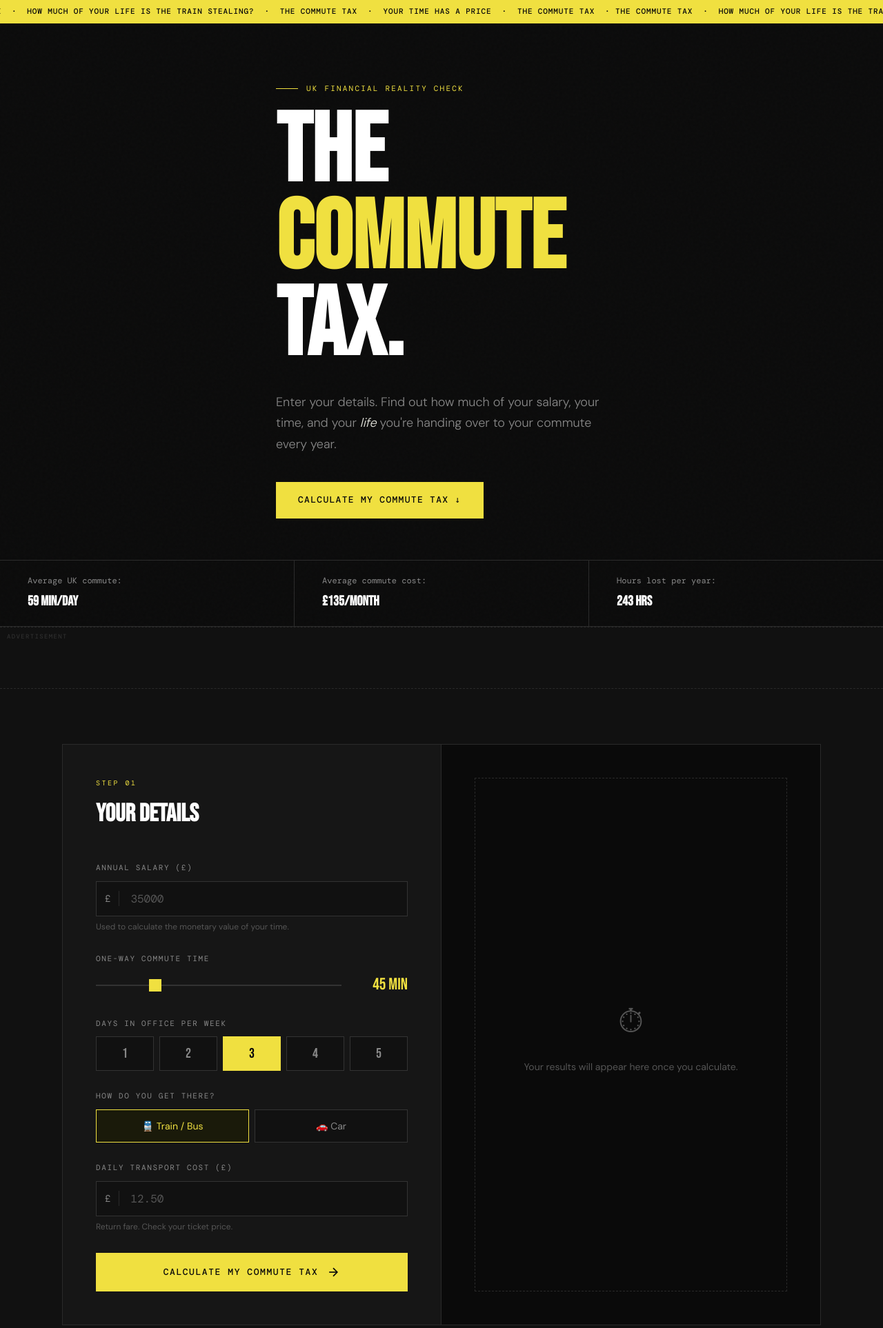
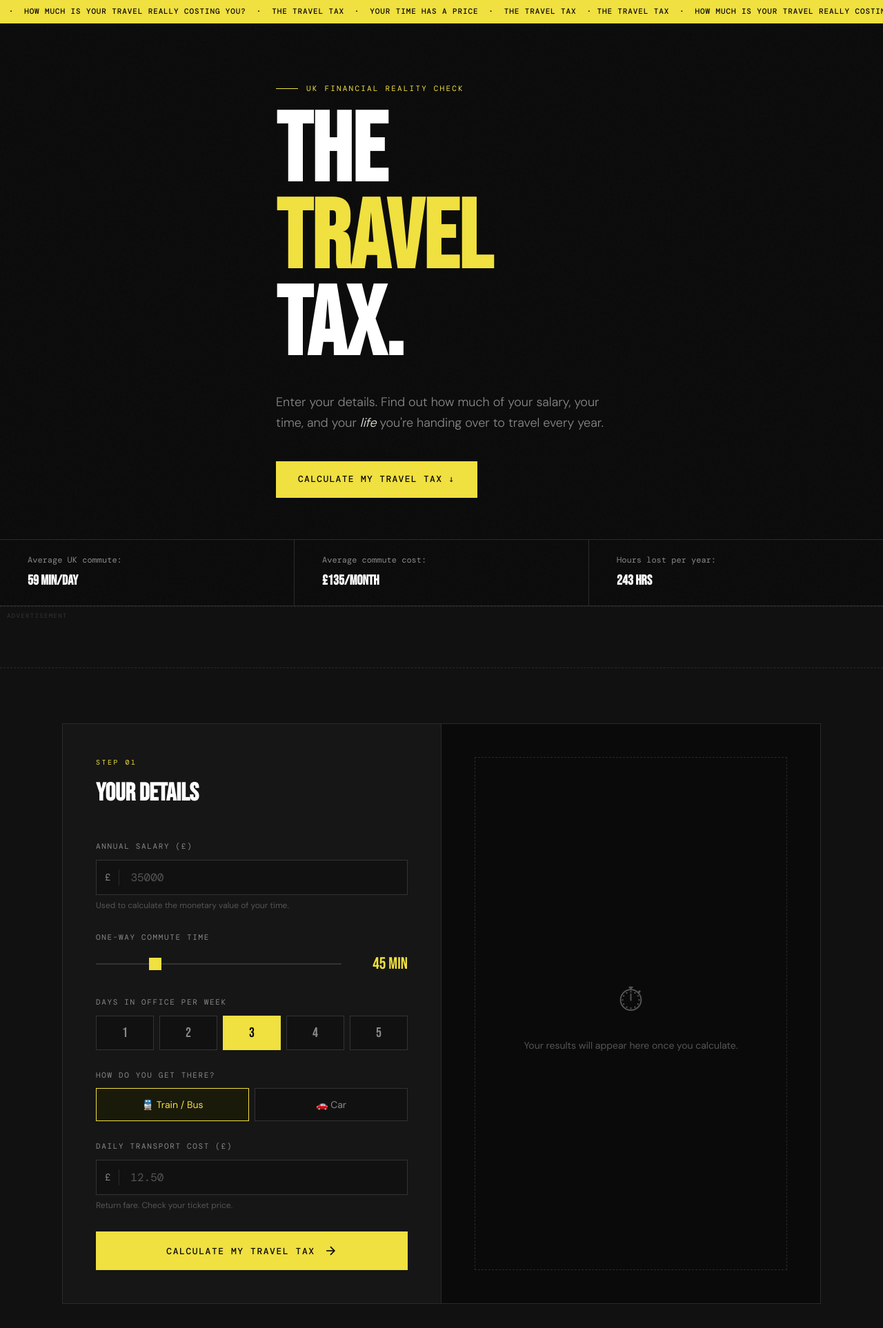
Before and after one commit to FatSpiderman23/commute-tax, a Flask app: page / in a window 1280 px wide. Shown: the top 1926 px of the page at 69% size. Run offline with Flask 3, Linux system fonts and the light colour scheme.

Commit message:
Rebrand to The Travel Tax

```diff
--- a/static/js/main.js
+++ b/static/js/main.js
@@ -1,5 +1,5 @@
 /* =============================================
-   THE COMMUTE TAX — main.js
+   THE TRAVEL TAX — main.js
    ============================================= */
 
 let selectedDays = 3;
@@ -158,7 +158,7 @@ function shareARMetric(index) {
   const metric = window._arMetrics[index];
   if (!metric) return;
   const text = metric.shareText(window._arHours, window._arHourlyRate, window._arTransportCost);
-  const fullText = `${text}\n\nCalculate your own Commute Tax 👇\nhttps://thecommutetax.co.uk`;
+  const fullText = `${text}\n\nCalculate your own Travel Tax 👇\nhttps://traveltax.co.uk`;
   window.open(`https://twitter.com/intent/tweet?text=${encodeURIComponent(fullText)}`, "_blank");
 }
 
@@ -168,7 +168,7 @@ function shareAllAR() {
   const lines = window._arMetrics.slice(0, 3).map(m =>
     `• ${m.icon} ${m.shareText(window._arHours, window._arHourlyRate, window._arTransportCost)}`
   ).join('\n');
-  const text = `My ${hours} commute hours this year could have been used to:\n\n${lines}\n\nInstead I commuted. Calculate yours 👇\nhttps://thecommutetax.co.uk`;
+  const text = `My ${hours} commute hours this year could have been used to:\n\n${lines}\n\nInstead I commuted. Calculate yours 👇\nhttps://traveltax.co.uk`;
   window.open(`https://twitter.com/intent/tweet?text=${encodeURIComponent(text)}`, "_blank");
 }
 
@@ -238,7 +238,7 @@ async function runCalculation() {
   } catch (err) {
     showToast("Something went wrong. Please try again.");
   } finally {
-    btn.querySelector("span").textContent = "Calculate My Commute Tax";
+    btn.querySelector("span").textContent = "Calculate My Travel Tax";
     btn.disabled = false;
   }
 }
@@ -290,8 +290,8 @@ function nudgeCard(title, desc, link, cta) {
 
 function shareToTwitter() {
   if (!lastResult) return;
-  const text = `I spend ${lastResult.pct_waking_life}% of my waking life commuting — that's ${fmt(lastResult.total_yearly_cost)} a year I'll never get back. Find out your Commute Tax 👇`;
-  window.open(`https://twitter.com/intent/tweet?text=${encodeURIComponent(text)}&url=${encodeURIComponent("https://thecommutetax.co.uk")}`, "_blank");
+  const text = `I spend ${lastResult.pct_waking_life}% of my waking life commuting — that's ${fmt(lastResult.total_yearly_cost)} a year I'll never get back. Find out your Travel Tax 👇`;
+  window.open(`https://twitter.com/intent/tweet?text=${encodeURIComponent(text)}&url=${encodeURIComponent("https://traveltax.co.uk")}`, "_blank");
 }
 
 function copyResult() {
@@ -299,7 +299,7 @@ function copyResult() {
   const arLines = (window._arMetrics || []).slice(0, 3).map(m =>
     `  ${m.icon} ${m.shareText(window._arHours, window._arHourlyRate, window._arTransportCost)}`
   ).join('\n');
-  const text = `My Commute Tax:\n• Annual cost: ${fmt(lastResult.total_yearly_cost)}\n• Hours lost/year: ${lastResult.commute_hours_yearly}h\n• % of waking life: ${lastResult.pct_waking_life}%\n• Career total: ${lastResult.career_commute_years} years\n\nInstead I could have:\n${arLines}\n\nCalculate yours: thecommutetax.co.uk`;
+  const text = `My Travel Tax:\n• Annual cost: ${fmt(lastResult.total_yearly_cost)}\n• Hours lost/year: ${lastResult.commute_hours_yearly}h\n• % of waking life: ${lastResult.pct_waking_life}%\n• Career total: ${lastResult.career_commute_years} years\n\nInstead I could have:\n${arLines}\n\nCalculate yours: traveltax.co.uk`;
   navigator.clipboard.writeText(text).then(() => showToast("Copied to clipboard!"));
 }
 
--- a/templates/index.html
+++ b/templates/index.html
@@ -3,7 +3,7 @@
 <head>
   <meta charset="UTF-8" />
   <meta name="viewport" content="width=device-width, initial-scale=1.0" />
-  <title>The Commute Tax — How Much Is Your Commute Really Costing You?</title>
+  <title>The Travel Tax — How Much Is Your Commute Really Costing You?</title>
   <meta name="description" content="Find out the real cost of your commute in money, time, and life. UK commute calculator." />
   <link rel="preconnect" href="https://fonts.googleapis.com">
   <link href="https://fonts.googleapis.com/css2?family=Bebas+Neue&family=DM+Mono:wght@400;500&family=DM+Sans:wght@300;400;500&display=swap" rel="stylesheet">
@@ -16,14 +16,14 @@
   <header class="hero">
     <div class="hero-noise"></div>
     <div class="ticker-tape">
-      <span>THE COMMUTE TAX &nbsp;·&nbsp; HOW MUCH OF YOUR LIFE IS THE TRAIN STEALING? &nbsp;·&nbsp; THE COMMUTE TAX &nbsp;·&nbsp; YOUR TIME HAS A PRICE &nbsp;·&nbsp; THE COMMUTE TAX &nbsp;·&nbsp;</span>
-      <span aria-hidden="true">THE COMMUTE TAX &nbsp;·&nbsp; HOW MUCH OF YOUR LIFE IS THE TRAIN STEALING? &nbsp;·&nbsp; THE COMMUTE TAX &nbsp;·&nbsp; YOUR TIME HAS A PRICE &nbsp;·&nbsp; THE COMMUTE TAX &nbsp;·&nbsp;</span>
+      <span>THE TRAVEL TAX &nbsp;·&nbsp; HOW MUCH IS YOUR TRAVEL REALLY COSTING YOU? &nbsp;·&nbsp; THE TRAVEL TAX &nbsp;·&nbsp; YOUR TIME HAS A PRICE &nbsp;·&nbsp; THE TRAVEL TAX &nbsp;·&nbsp;</span>
+      <span aria-hidden="true">THE TRAVEL TAX &nbsp;·&nbsp; HOW MUCH IS YOUR TRAVEL REALLY COSTING YOU? &nbsp;·&nbsp; THE TRAVEL TAX &nbsp;·&nbsp; YOUR TIME HAS A PRICE &nbsp;·&nbsp; THE TRAVEL TAX &nbsp;·&nbsp;</span>
     </div>
     <div class="hero-content">
       <p class="hero-eyebrow">UK Financial Reality Check</p>
-      <h1 class="hero-title">The<br><em>Commute</em><br>Tax.</h1>
-      <p class="hero-sub">Enter your details. Find out how much of your salary, your time, and your <em>life</em> you're handing over to your commute every year.</p>
-      <a href="#calculator" class="cta-btn">Calculate My Commute Tax ↓</a>
+      <h1 class="hero-title">The<br><em>Travel</em><br>Tax.</h1>
+      <p class="hero-sub">Enter your details. Find out how much of your salary, your time, and your <em>life</em> you're handing over to travel every year.</p>
+      <a href="#calculator" class="cta-btn">Calculate My Travel Tax ↓</a>
     </div>
     <div class="hero-stat-strip">
       <div class="stat-pill">Average UK commute: <strong>59 min/day</strong></div>
@@ -125,7 +125,7 @@
           </div>
         </div>
         <button class="calculate-btn" id="calculateBtn">
-          <span>Calculate My Commute Tax</span>
+          <span>Calculate My Travel Tax</span>
           <svg width="20" height="20" viewBox="0 0 24 24" fill="none" stroke="currentColor" stroke-width="2"><line x1="5" y1="12" x2="19" y2="12"/><polyline points="12 5 19 12 12 19"/></svg>
         </button>
       </div>
@@ -138,7 +138,7 @@
         <div class="results-content hidden" id="resultsContent">
 
           <div class="verdict-banner">
-            <p class="verdict-label">YOUR ANNUAL COMMUTE TAX</p>
+            <p class="verdict-label">YOUR ANNUAL TRAVEL TAX</p>
             <div class="verdict-number" id="res-total-cost">£0</div>
             <p class="verdict-sub" id="res-total-sub">Combined cost of transport + the value of your time</p>
           </div>
@@ -218,10 +218,10 @@
             <p class="share-label">Share your result</p>
             <div class="share-card" id="shareCard">
               <div class="share-card-inner">
-                <p class="share-card-title">THE COMMUTE TAX</p>
+                <p class="share-card-title">THE TRAVEL TAX</p>
                 <p class="share-card-big" id="share-pct">0%</p>
                 <p class="share-card-desc" id="share-desc">of my waking life goes on commuting.</p>
-                <p class="share-card-url">thecommutetax.co.uk</p>
+                <p class="share-card-url">traveltax.co.uk</p>
               </div>
             </div>
             <div class="share-btns">
@@ -270,7 +270,7 @@
   </div>
 
   <footer class="site-footer">
-    <p>© 2025 The Commute Tax · Built for UK commuters · <a href="#">Privacy</a></p>
+    <p>© 2025 The Travel Tax · Built for UK commuters · <a href="#">Privacy</a></p>
   </footer>
 
   <script src="/static/js/main.js"></script>
```
Also changed, not shown: 1 other file.
